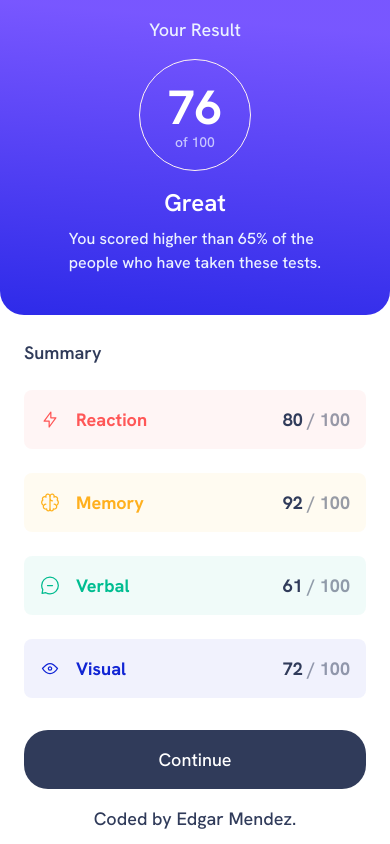
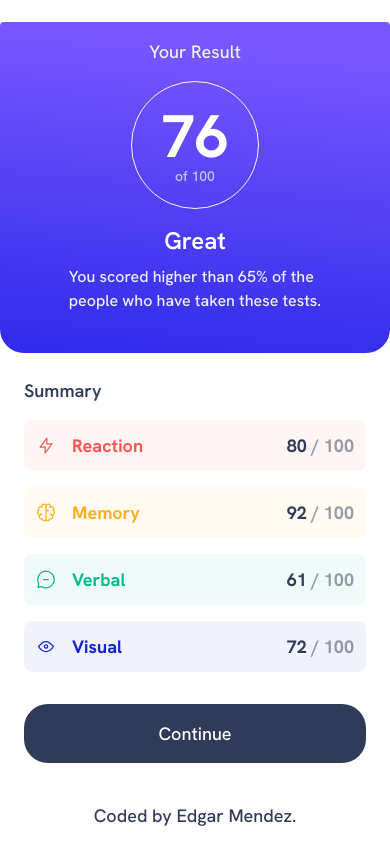
Before and after one commit to R3ptarGreen/Result-Summary, a website: page index.html in a window 390 px wide. Drawn offline with Linux system fonts and the light colour scheme.

Commit message:
styles(responsive), Add responsive design

```diff
--- a/index.html
+++ b/index.html
@@ -13,14 +13,15 @@
   <title>Results summary component</title>
 </head>
 <body class="text-textBase font-hanken font-500 text-darkGrayBlue">
-  <main class="flex flex-col items-center">
-    <section class="flex items-center flex-col bg-gradientSlateRoyalBlue rounded-b-3xl py-4 w-full">
+  <main class="h-[95vh] flex items-center justify-center">
+    <div class="w-full sm:max-w-xl sm:flex">
+      <section class="flex items-center flex-col bg-gradientSlateRoyalBlue rounded-b-3xl sm:rounded-3xl rounded py-4 w-full sm:justify-center">
         <div class="flex flex-col items-center text-center gap-4">
           <h3 class="text-paleBlue">
             Your Result
           </h3>
-        <div class="border border-red-50 flex flex-col items-center rounded-full pt-6 w-28 h-28 text-center">
-          <h2 class="text-5xl font-700 text-white mx-2">
+        <div class="border border-red-50 flex flex-col items-center rounded-full pt-6 w-32 h-32 text-center">
+          <h2 class="text-6xl font-700 text-white mx-2">
             76
           </h2>
           <span class="text-sm text-lightLavender">
@@ -38,13 +39,13 @@
       </div>
     </section>
     <section class="flex flex-col gap-2 w-full px-6 py-4">
-      <ul class="w-full flex flex-col gap-6 mb-2">
+      <ul class="w-full flex flex-col gap-4 mb-2">
         <li>
           <h3 class="text-darkGrayBlue font-600 mt-2">
             Summary
           </h3>
         </li>
-        <li class="flex justify-between p-4 bg-lightRedBg rounded-lg font-700 ">
+        <li class="flex justify-between p-3 bg-lightRedBg rounded-lg font-700 ">
           <span class="flex">
             <img class="mr-4" src="/assets/images/icon-reaction.svg" alt="Reaction-icon">
             <p class="text-lightRed">Reaction</p>
@@ -56,7 +57,7 @@
             </span>
           </p>
         </li>
-        <li class="flex justify-between p-4 bg-orangeYellowBg rounded-lg font-700 ">
+        <li class="flex justify-between p-3 bg-orangeYellowBg rounded-lg font-700 ">
           <span class="flex">
             <img class="mr-4" src="/assets/images/icon-memory.svg" alt="Memory-icon">
             <p class="text-orangeYellow">Memory</p>
@@ -68,7 +69,7 @@
             </span>
           </p>
         </li>
-        <li class="flex justify-between p-4 bg-greenTealBg rounded-lg font-700 ">
+        <li class="flex justify-between p-3 bg-greenTealBg rounded-lg font-700 ">
           <span class="flex">
             <img class="mr-4" src="/assets/images/icon-verbal.svg" alt="Verbal-icon">
             <p class="text-greenTeal">Verbal</p>
@@ -80,7 +81,7 @@
             </span>
           </p>
         </li>
-        <li class="flex justify-between p-4 bg-cobaltBlueBg rounded-lg font-700 ">
+        <li class="flex justify-between p-3 bg-cobaltBlueBg rounded-lg font-700 ">
           <span class="flex">
             <img class="mr-4" src="/assets/images/icon-visual.svg" alt="Visual-icon">
             <p class="text-cobaltBlue">Visual</p>
@@ -95,6 +96,7 @@
       </ul>
       <button class="bg-darkGrayBlue py-4 mt-4 rounded-3xl text-white">Continue</button>
     </section>
+  </div>
   </main>
   <div class="w-full text-center">
     Coded by <a href="#">Edgar Mendez</a>.
```
Also changed, not shown: dist/output.css. Lines whose indentation alone changed are shown as unchanged.
